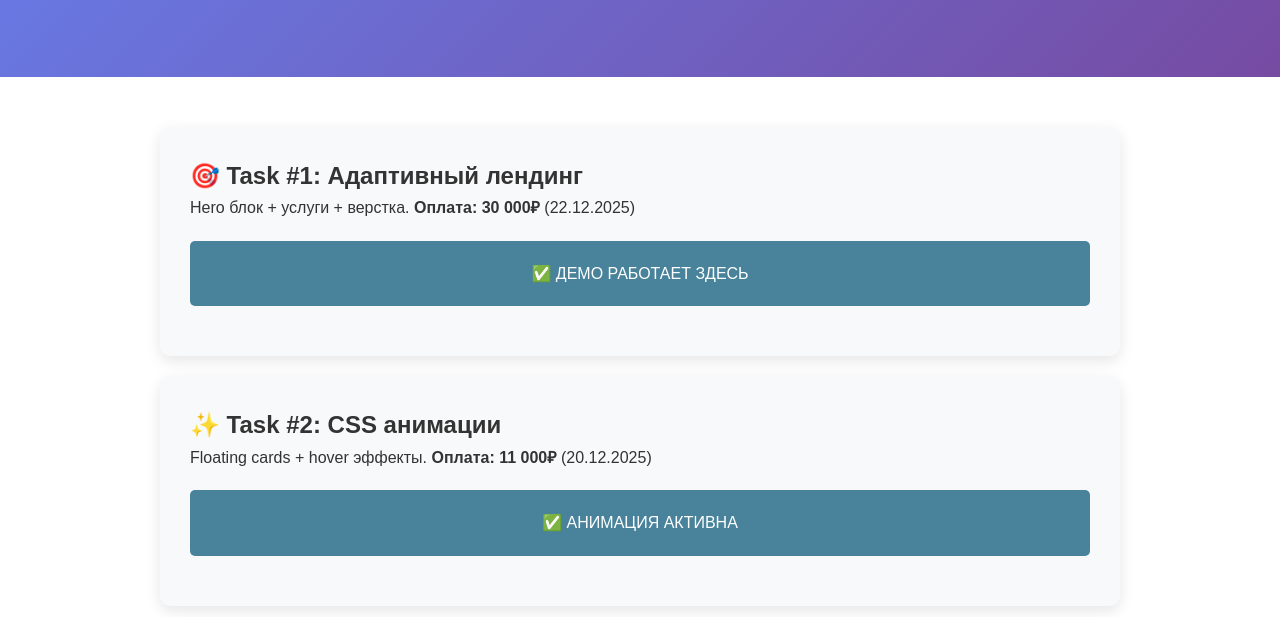
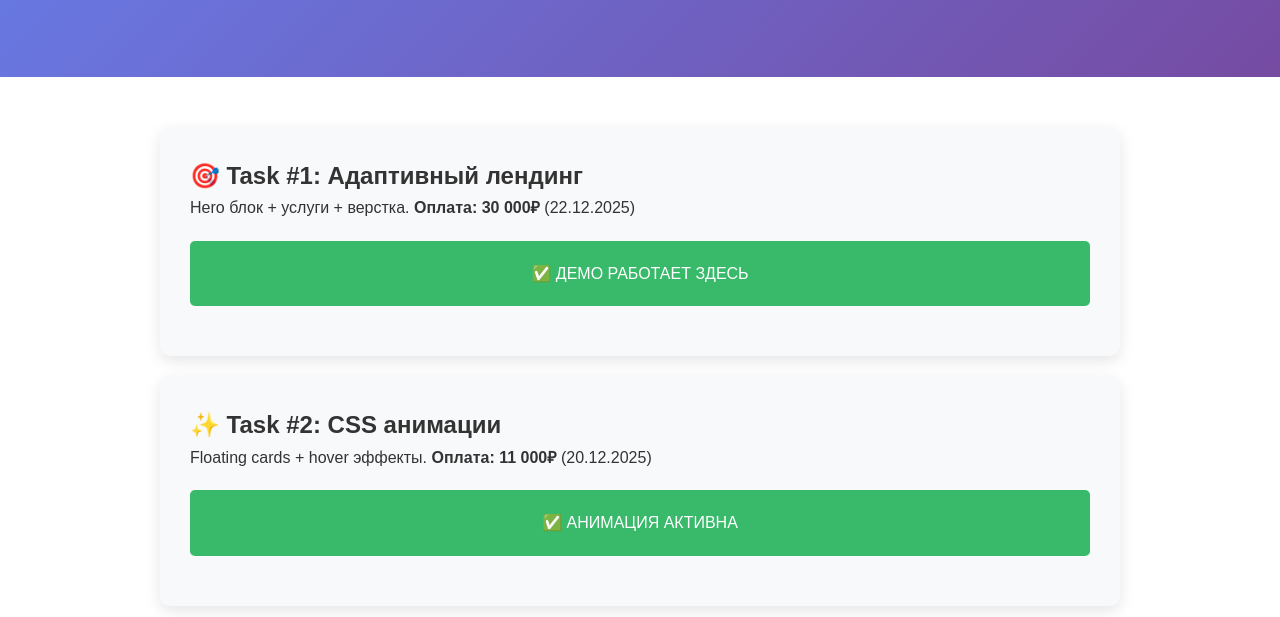
Before and after one commit to danyturb0/fronted-tasks, a plain HTML site: page index.html in a window 1280 px wide. Shown: the part 183-800 px from the top of the page. Drawn offline with Linux system fonts and the light colour scheme.

Commit message:
Update index.html

```diff
--- a/index.html
+++ b/index.html
@@ -11,7 +11,7 @@
         .hero h1 { font-size: 2.5em; margin-bottom: 10px; }
         .projects { max-width: 1000px; margin: 50px auto; padding: 0 20px; }
         .project { background: #f8f9fa; margin: 20px 0; padding: 30px; border-radius: 10px; box-shadow: 0 5px 15px rgba(0,0,0,0.1); }
-        .demo { background: #48839b; color: white; padding: 20px; border-radius: 5px; text-align: center; margin: 20px 0; }
+        .demo { background: #39b96a; color: white; padding: 20px; border-radius: 5px; text-align: center; margin: 20px 0; }
         @media (max-width: 768px) { .hero h1 { font-size: 2em; } }
     </style>
 </head>
```
